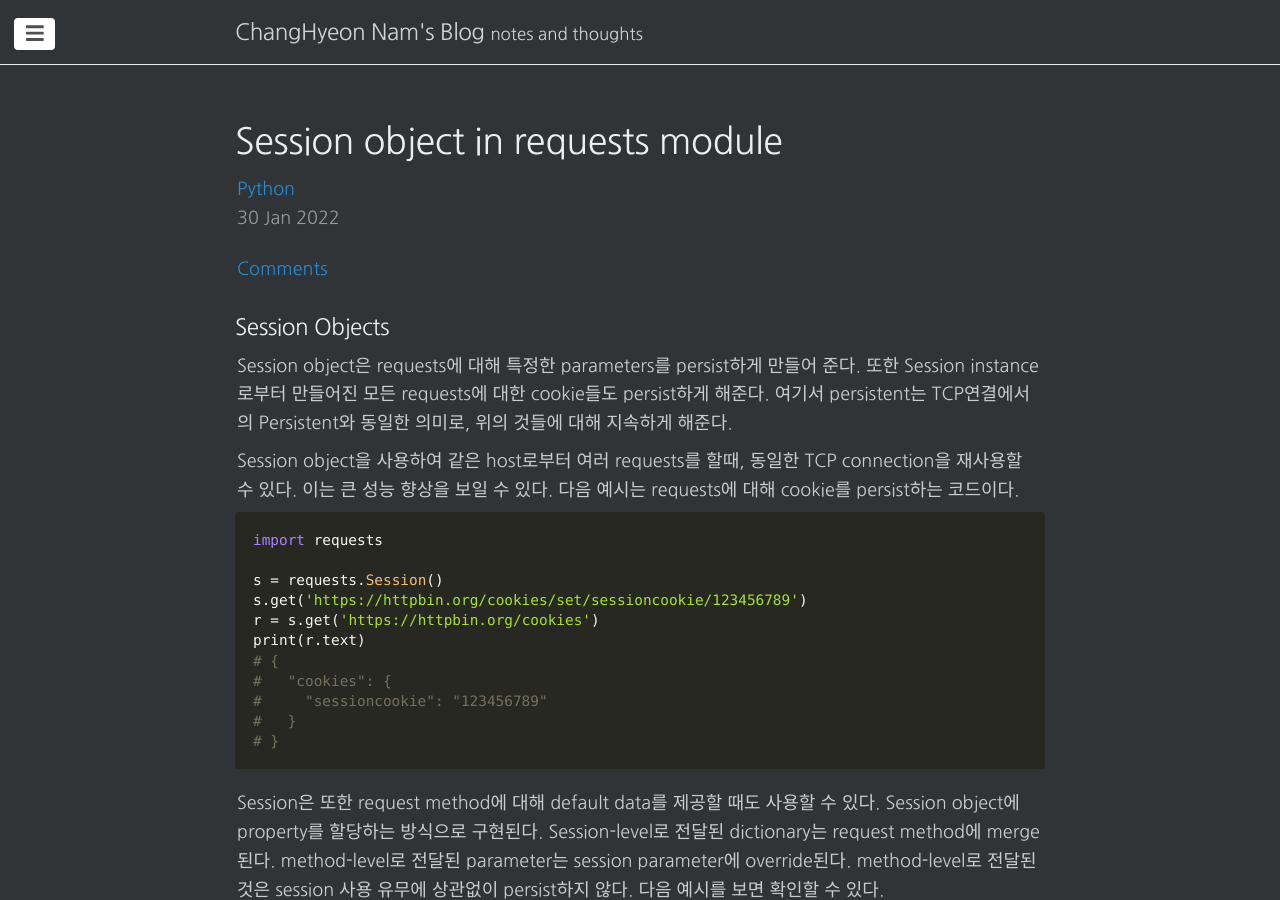
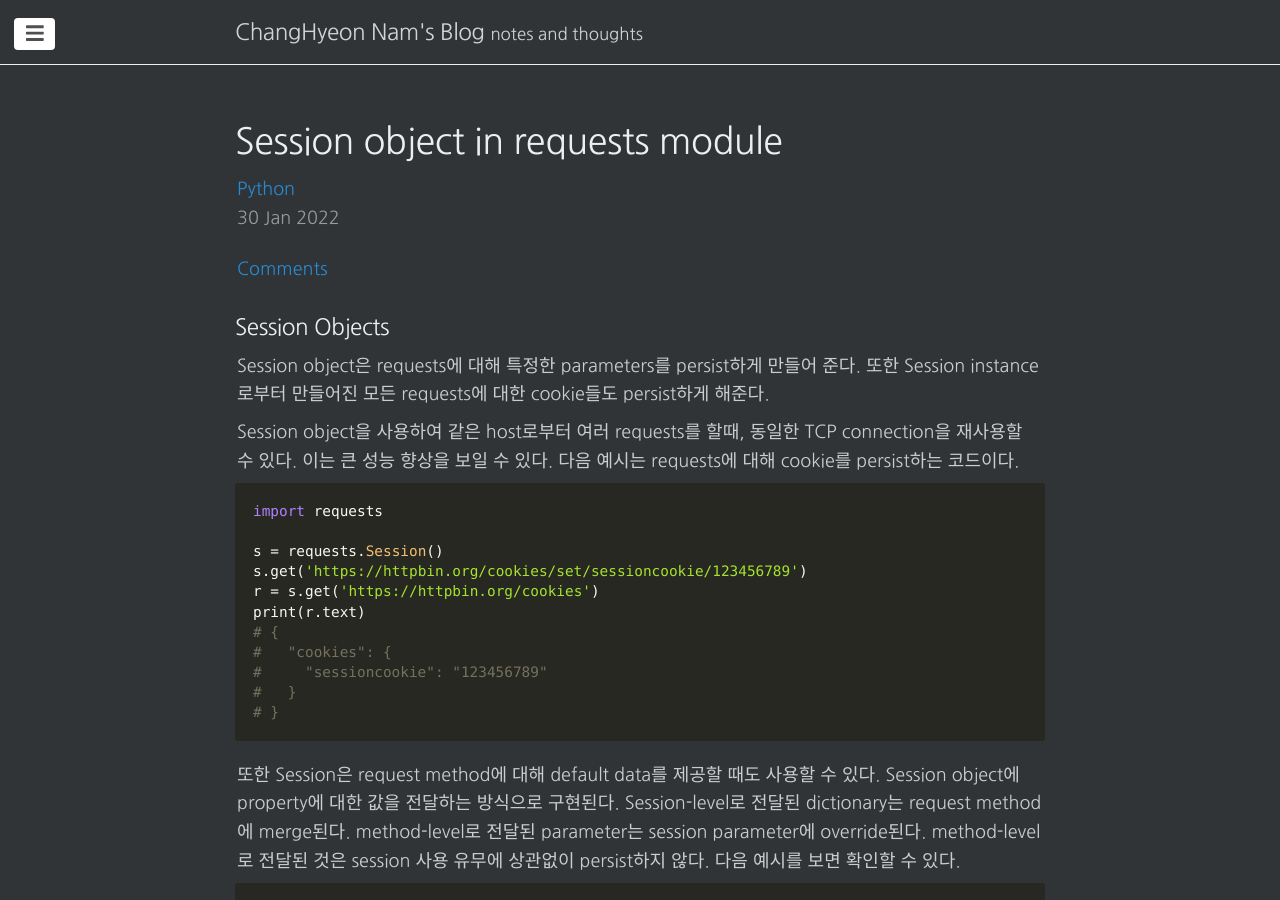
Before and after one commit to changhyeonnam/changhyeonnam.github.io, a Jekyll site: the page built from _posts/2022/2022-1-30-Session.md, in a window 1280 px wide and 900 px high. Built offline with Jekyll 4.4.1, drawn with Linux system fonts in a browser that asks for light colours; nearby versions of some CDN libraries; our own code applies the rules of GitHub Pages for plain Markdown files; comment, search, counter and statistics services are not loaded.

Commit message:
update session.md

````diff
--- a/_posts/2022/2022-1-30-Session.md
+++ b/_posts/2022/2022-1-30-Session.md
@@ -11,7 +11,7 @@
 ---
 ### Session Objects
 
-Session object은 requests에 대해 특정한 parameters를 persist하게 만들어 준다. 또한 Session instance로부터 만들어진 모든 requests에 대한 cookie들도 persist하게 해준다. 여기서 persistent는 TCP연결에서의  Persistent와 동일한 의미로, 위의 것들에 대해 지속하게 해준다.
+Session object은 requests에 대해 특정한 parameters를 persist하게 만들어 준다. 또한 Session instance로부터 만들어진 모든 requests에 대한 cookie들도 persist하게 해준다.
 
 Session object을 사용하여 같은 host로부터 여러 requests를 할때, 동일한 TCP connection을 재사용할 수 있다. 이는 큰 성능 향상을 보일 수 있다. 다음 예시는 requests에 대해 cookie를 persist하는 코드이다.
 
@@ -29,7 +29,7 @@
 # }
 ```
 
-Session은 또한 request method에 대해 default data를 제공할 때도 사용할 수 있다. Session object에 property를 할당하는 방식으로 구현된다. Session-level로 전달된 dictionary는 request method에 merge된다. method-level로 전달된 parameter는 session parameter에 override된다. method-level로 전달된 것은 session 사용 유무에 상관없이 persist하지 않다. 다음 예시를 보면 확인할 수 있다.
+또한 Session은 request method에 대해 default data를 제공할 때도 사용할 수 있다. Session object에 property에 대한 값을 전달하는 방식으로 구현된다. Session-level로 전달된 dictionary는 request method에 merge된다. method-level로 전달된 parameter는 session parameter에 override된다. method-level로 전달된 것은 session 사용 유무에 상관없이 persist하지 않다. 다음 예시를 보면 확인할 수 있다.
 
 ```python
 s = requests.Session()
````
